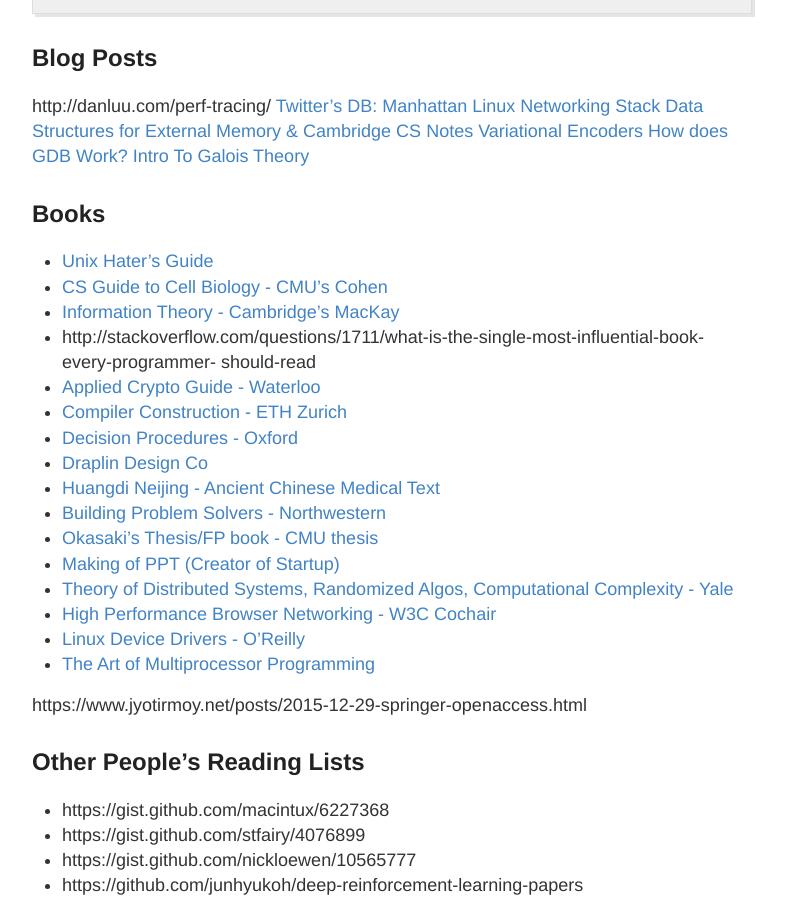
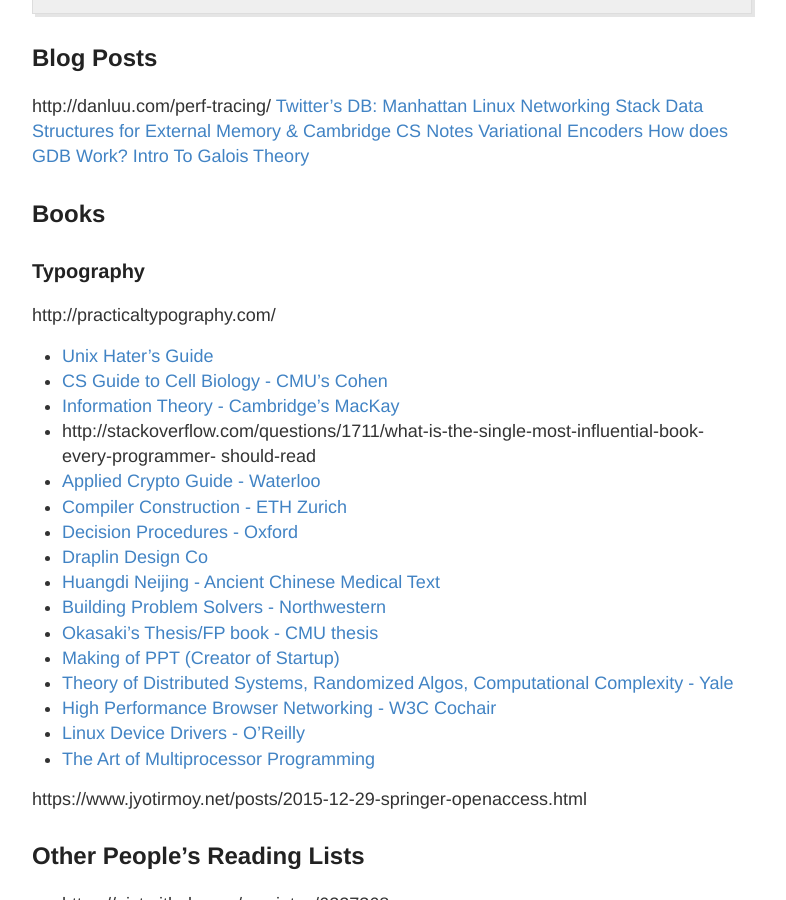
Before and after one commit to RONNCC/ronncc.github, a Jekyll site: the page built from _posts/2015-12-25-ReadingList.md, in a window 1280 px wide and 900 px high, scrolled down 1142 px. Shown: the whole window, without its empty margins (248-1034 px from the left). Built offline with Jekyll 4.4.1, drawn with Linux system fonts in a browser that asks for light colours; comment, search, counter and statistics services are not loaded.

Commit message:
Updated 2015-12-25-ReadingList.md

```diff
--- a/_posts/2015-12-25-ReadingList.md
+++ b/_posts/2015-12-25-ReadingList.md
@@ -48,6 +48,7 @@
     Liskov, B. H. (1972, December). A design methodology for reliable software systems. In Proceedings of the December 5-7, 1972, fall joint computer conference, part I (pp. 191-199). ACM.
 
 
+
 ## Blog Posts
 http://danluu.com/perf-tracing/
 [Twitter's DB: Manhattan](https://blog.twitter.com/2016/strong-consistency-in-manhattan)
@@ -58,6 +59,11 @@
 [Intro To Galois Theory](https://nrich.maths.org/1422)
 
 ## Books
+
+### Typography
+http://practicaltypography.com/
+
+
 - [Unix Hater's Guide](http://web.mit.edu/~simsong/www/ugh.pdf)
 - [CS Guide to Cell Biology - CMU's Cohen](http://www.cs.cmu.edu/~wcohen/GuideToBiology-sampleChapter-release1.4.pdf)
 - [Information Theory - Cambridge's MacKay](http://www.inference.phy.cam.ac.uk/itprnn/book.pdf)
```
